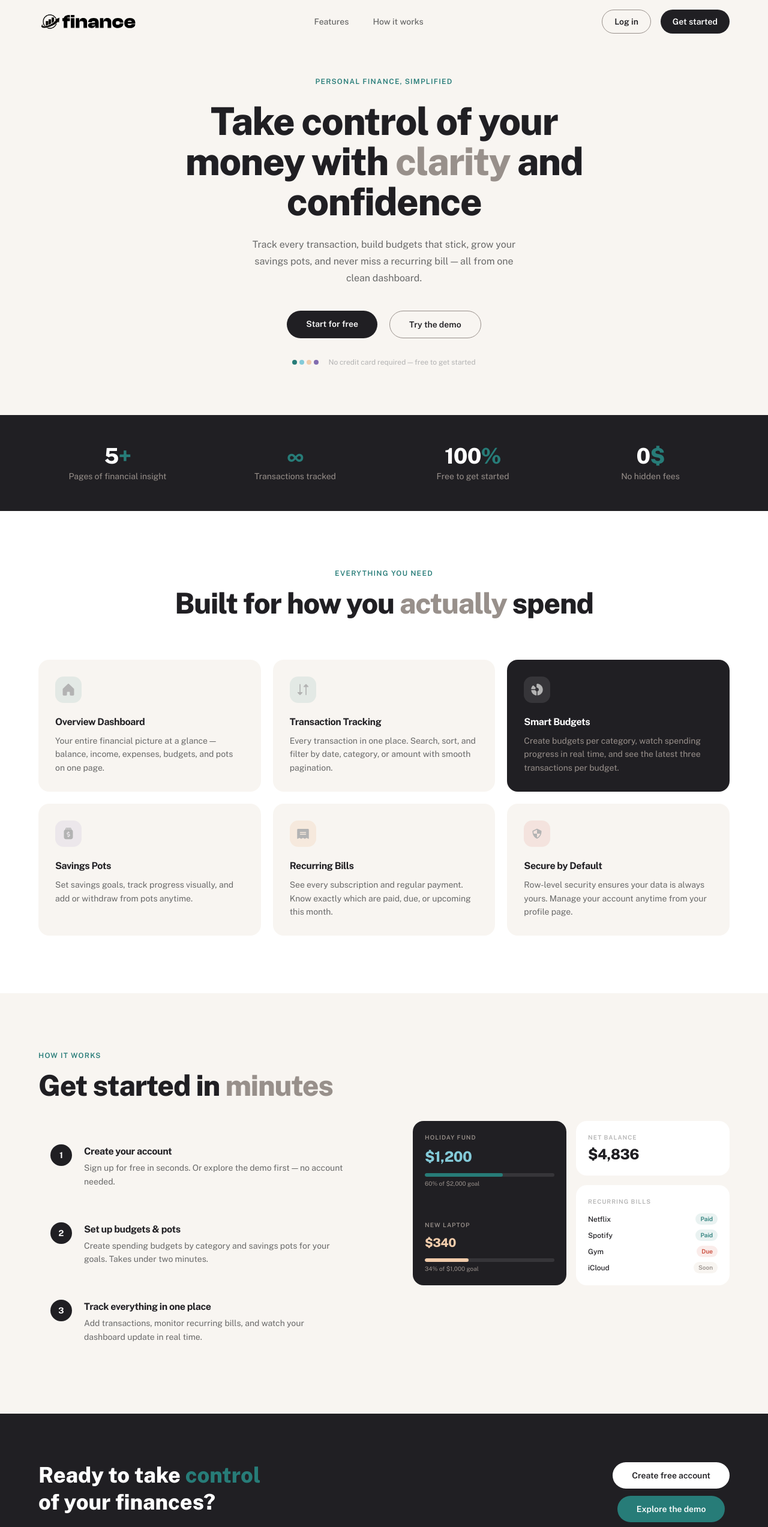
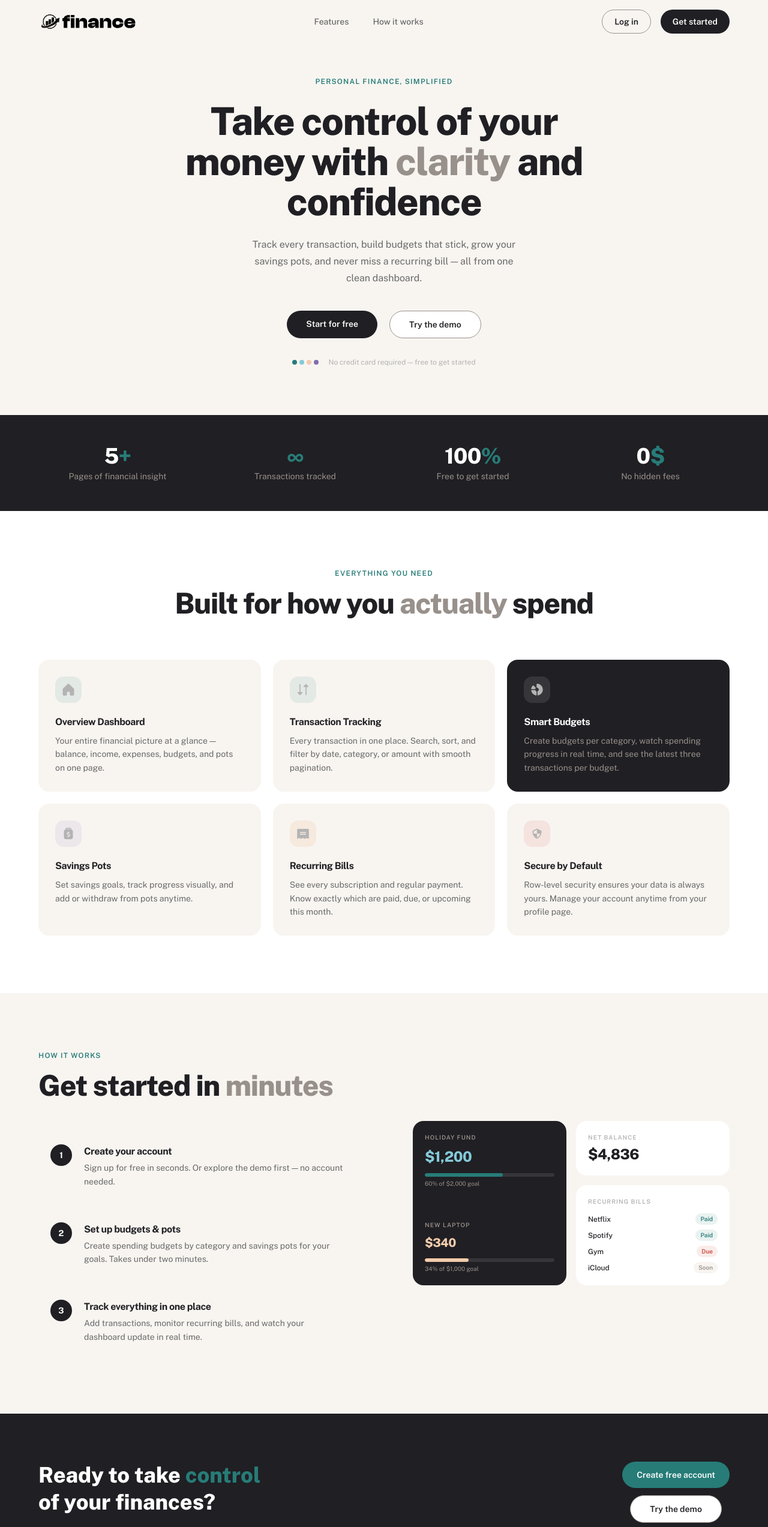
Before and after one commit to makogeboris/personal-finance-app, a Next.js app: page / in a window 1280 px wide. Shown: the top 2546 px of the page at 60% size. Built offline with nearby package versions, Linux system fonts and the light colour scheme.

Commit message:
feat: modify demo user login flow (#29)

```diff
--- a/src/components/auth/LoginForm.tsx
+++ b/src/components/auth/LoginForm.tsx
@@ -67,6 +67,8 @@ export function LoginForm({
       setDemoLoading(false);
     }
   };
+
+  const authInProgress = isSubmitting || demoLoading;
 
   return (
     <div className={cn("flex flex-col gap-6", className)} {...props}>
@@ -138,7 +140,15 @@ export function LoginForm({
 
               <FieldDescription className="flex items-center gap-2 self-center text-center">
                 Don&apos;t have an account?{" "}
-                <Link className="font-bold" href="/signup">
+                <Link
+                  href={authInProgress ? "#" : "/signup"}
+                  aria-disabled={authInProgress}
+                  tabIndex={authInProgress ? -1 : undefined}
+                  className={cn(
+                    "font-bold",
+                    authInProgress && "pointer-events-none opacity-50",
+                  )}
+                >
                   Sign up
                 </Link>
               </FieldDescription>
--- a/src/components/auth/SignupForm.tsx
+++ b/src/components/auth/SignupForm.tsx
@@ -63,6 +63,8 @@ export function SignupForm({
       setServerError(result.error);
     }
   };
+
+  const authInProgress = isSubmitting;
 
   return (
     <div className={cn("flex flex-col gap-6", className)} {...props}>
@@ -148,7 +150,15 @@ export function SignupForm({
 
               <FieldDescription className="flex items-center gap-2 self-center text-center">
                 Already have an account?{" "}
-                <Link className="font-bold" href="/login">
+                <Link
+                  href={authInProgress ? "#" : "/login"}
+                  aria-disabled={authInProgress}
+                  tabIndex={authInProgress ? -1 : undefined}
+                  className={cn(
+                    "font-bold",
+                    authInProgress && "pointer-events-none opacity-50",
+                  )}
+                >
                   Login
                 </Link>
               </FieldDescription>
--- /dev/null
+++ b/src/components/marketing/DemoButton.tsx
@@ -0,0 +1,28 @@
+"use client";
+
+import { useState } from "react";
+import { demoLoginAction } from "@/actions/auth";
+import { LoaderCircle } from "lucide-react";
+
+export default function DemoButton() {
+  const [loading, setLoading] = useState(false);
+
+  async function handleDemo() {
+    setLoading(true);
+    await demoLoginAction();
+    setLoading(false);
+  }
+
+  return (
+    <button
+      onClick={handleDemo}
+      disabled={loading}
+      className="border-accent focus-visible:outline-primary/90 hover:border-chart-1 hover:text-chart-1 bg-background transform cursor-pointer rounded-full border px-8 py-3 text-sm font-semibold transition focus-visible:outline-2"
+    >
+      <span className="flex items-center gap-2">
+        {loading && <LoaderCircle className="size-4 animate-spin" />}
+        <span>{loading ? "Loading demo" : "Try the demo"}</span>
+      </span>
+    </button>
+  );
+}
--- a/src/components/marketing/Footer.tsx
+++ b/src/components/marketing/Footer.tsx
@@ -1,5 +1,6 @@
 import Link from "next/link";
 import { Logo } from "../shared/Logo";
+import DemoButton from "./DemoButton";
 
 export default function Footer() {
   return (
@@ -19,17 +20,12 @@ export default function Footer() {
         <div className="flex flex-col items-center gap-3">
           <Link
             href="/signup"
-            className="text-foreground hover:bg-secondary bg-background rounded-full px-8 py-3 text-sm font-semibold transition"
+            className="bg-chart-1 text-background rounded-full px-6 py-3 text-sm font-semibold transition hover:opacity-90"
           >
             Create free account
           </Link>
 
-          <Link
-            href="/login?demo=true"
-            className="bg-chart-1 text-background rounded-full px-8 py-3 text-sm font-semibold transition hover:opacity-90"
-          >
-            Explore the demo
-          </Link>
+          <DemoButton />
 
           <span className="text-ring text-xs">
             Free forever for personal use
--- a/src/components/marketing/Hero.tsx
+++ b/src/components/marketing/Hero.tsx
@@ -1,4 +1,5 @@
 import Link from "next/link";
+import DemoButton from "./DemoButton";
 
 export default function Hero() {
   return (
@@ -21,17 +22,12 @@ export default function Hero() {
         <div className="mb-8 flex flex-wrap justify-center gap-5">
           <Link
             href="/signup"
-            className="bg-primary focus-visible:outline-primary/90 hover:bg-chart-1 text-background transform rounded-full px-8 py-3 text-sm font-semibold transition hover:-translate-y-0.5 focus-visible:outline-2 focus-visible:outline-offset-2"
+            className="bg-primary focus-visible:outline-primary/90 hover:bg-chart-1 text-background transform rounded-full px-8 py-3 text-sm font-semibold transition focus-visible:outline-2 focus-visible:outline-offset-2"
           >
             Start for free
           </Link>
 
-          <Link
-            href="/login?demo=true"
-            className="border-accent focus-visible:outline-primary/90 hover:border-chart-1 hover:text-chart-1 transform rounded-full border px-8 py-3 text-sm font-semibold transition hover:-translate-y-0.5 focus-visible:outline-2"
-          >
-            Try the demo
-          </Link>
+          <DemoButton />
         </div>
 
         <div className="text-ring flex items-center justify-center gap-4 text-xs">
```
